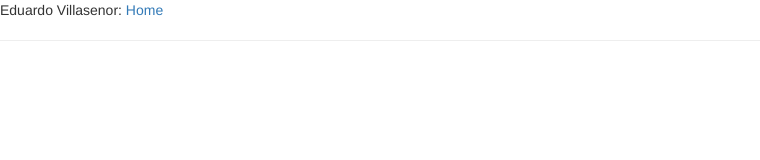
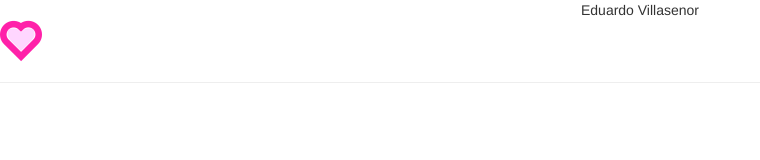
Before and after one commit to eduardovillasenor/eduardovillasenor.github.io, a plain HTML site: page index.html in a window 1280 px wide. Shown: the whole page, without its empty margins (0-760 px from the left). Drawn offline with nearby package versions, Linux system fonts and the light colour scheme.

Commit message:
Testing images.

```diff
--- a/index.html
+++ b/index.html
@@ -8,7 +8,10 @@
     <link rel="stylesheet" href="https://maxcdn.bootstrapcdn.com/bootstrap/3.3.6/css/bootstrap.min.css" integrity="sha384-1q8mTJOASx8j1Au+a5WDVnPi2lkFfwwEAa8hDDdjZlpLegxhjVME1fgjWPGmkzs7" crossorigin="anonymous">
 </head>
 <body>
-    <div>Eduardo Villasenor: <a href="index">Home</a></div>
+    <div style="text-align:center">Eduardo Villasenor</div>
+    <div class="yo">
+      <img src="./foo.png" alt="foo" />
+    </div>
     <hr>
 
     <!-- Bootstrap core JavaScript
```
Also changed, not shown: foo.png (added).
